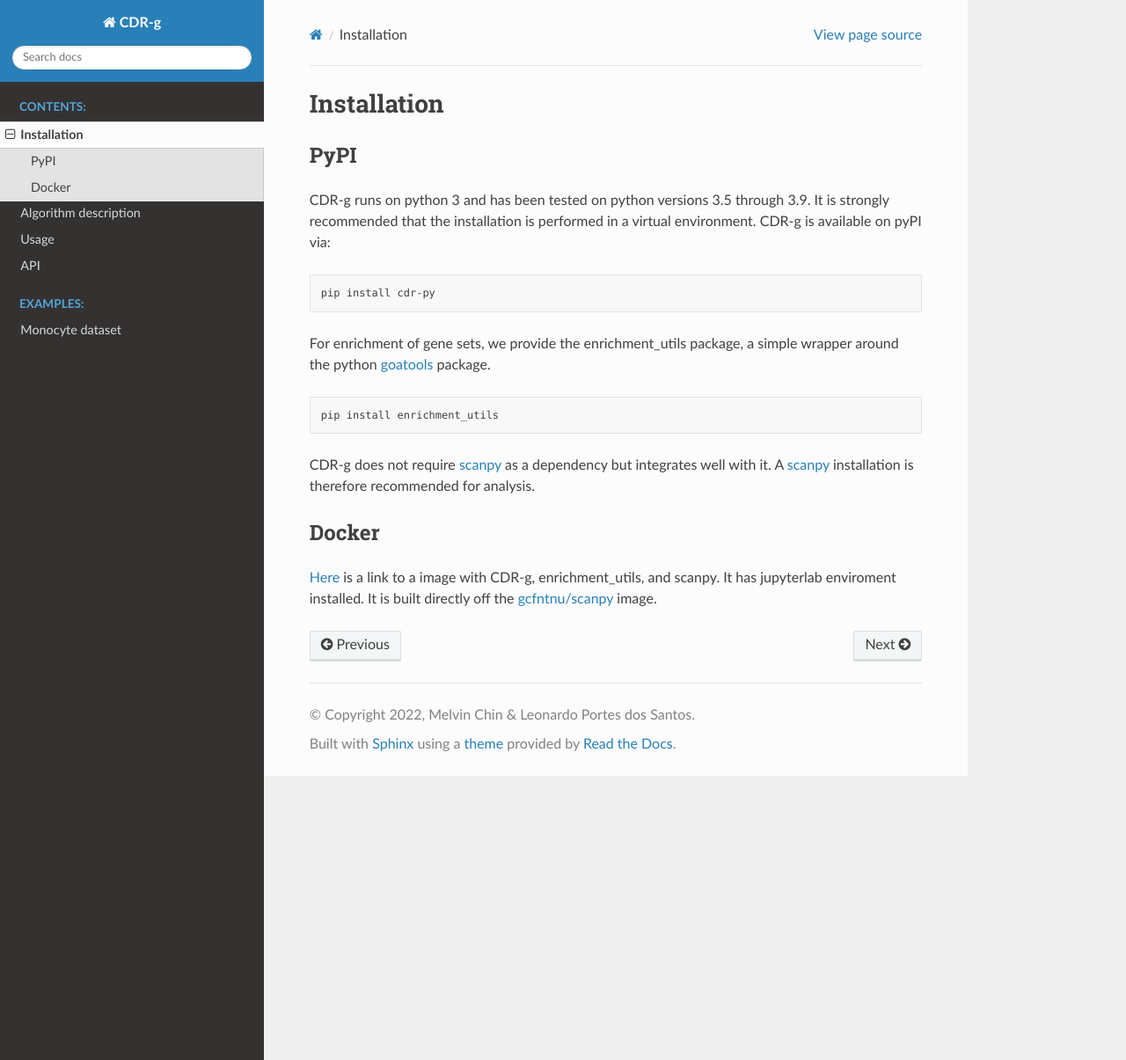
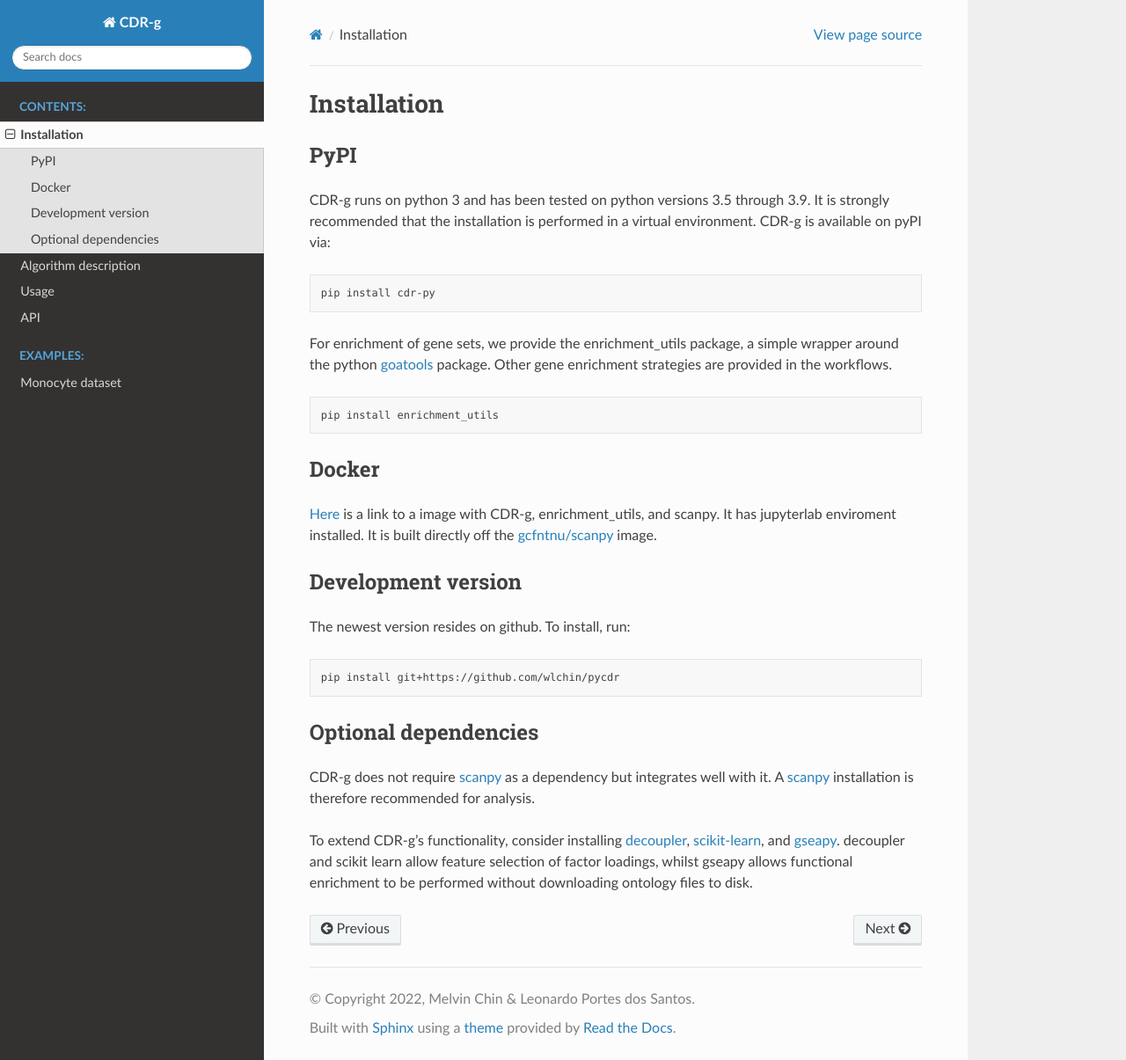
Before and after one commit to wlchin/pycdr, a Sphinx documentation site: the page built from docs/installation.rst, in a window 1280 px wide and 1205 px high. Shown: the whole window at 88% size. Built offline with Sphinx 7.4.7 and the Read the Docs theme 2.0.0, drawn with Linux system fonts in a browser that asks for light colours.

Commit message:
added additional dependencies and install

```diff
--- a/docs/installation.rst
+++ b/docs/installation.rst
@@ -15,15 +15,29 @@ CDR-g runs on python 3 and has been tested on python versions 3.5 through 3.9. I
 
 	pip install cdr-py
 
-For enrichment of gene sets, we provide the enrichment_utils package, a simple wrapper around the python `goatools <https://github.com/tanghaibao/goatools>`_ package.
+For enrichment of gene sets, we provide the enrichment_utils package, a simple wrapper around the python `goatools <https://github.com/tanghaibao/goatools>`_ package. Other gene enrichment strategies are provided in the workflows.
 
 .. code-block:: shell
 
     pip install enrichment_utils
 
-CDR-g does not require `scanpy <https://scanpy-tutorials.readthedocs.io/en/latest/>`_ as a dependency but integrates well with it. A `scanpy <https://scanpy-tutorials.readthedocs.io/en/latest/>`_ installation is therefore recommended for analysis.
-
 Docker
 ------
 
 `Here <https://hub.docker.com/repository/docker/wlc27/pycdr_jupyter>`_ is a link to a image with CDR-g, enrichment_utils, and scanpy. It has jupyterlab enviroment installed. It is built directly off the `gcfntnu/scanpy <https://hub.docker.com/r/gcfntnu/scanpy>`_ image.
+
+Development version
+-------------------
+
+The newest version resides on github. To install, run:
+
+.. code-block:: shell
+
+    pip install git+https://github.com/wlchin/pycdr
+
+Optional dependencies
+---------------------
+
+CDR-g does not require `scanpy <https://scanpy-tutorials.readthedocs.io/en/latest/>`_ as a dependency but integrates well with it. A `scanpy <https://scanpy-tutorials.readthedocs.io/en/latest/>`_ installation is therefore recommended for analysis.
+
+To extend CDR-g's functionality, consider installing `decoupler <https://decoupler-py.readthedocs.io/en/latest/>`_, `scikit-learn <https://scikit-learn.org/stable/install.html>`_, and `gseapy <https://decoupler-py.readthedocs.io/en/latest/>`_. decoupler and scikit learn allow feature selection of factor loadings, whilst gseapy allows functional enrichment to be performed without downloading ontology files to disk.
```
